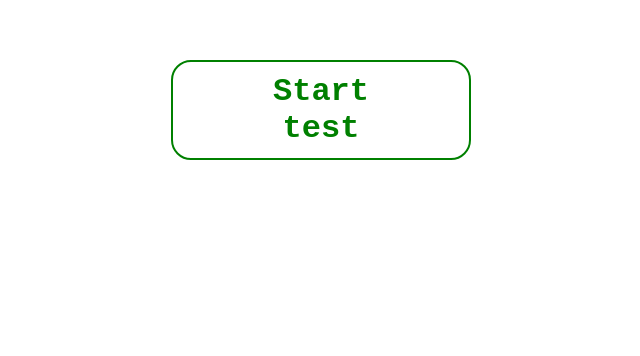
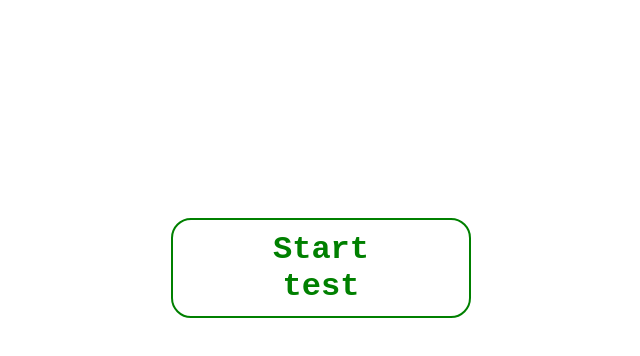
Before and after one commit to Gitreposuser/42game1test, an Angular app: page /prepare in a window 1280 px wide. Shown: the part 132-488 px from the top of the page, without its empty margins (319-959 px from the left). Built offline with nearby package versions, Linux system fonts and the light colour scheme.

Commit message:
fix navbar background, prepare button position

```diff
--- a/src/app/app.component.css
+++ b/src/app/app.component.css
@@ -11,9 +11,6 @@
     position: fixed;
     top: 0;
     left: 0;
-    /*
-    background-image: url("../assets/images/42test.png");
-    */
 }
 
 .noselect{
--- a/src/app/navbar/navbar.component.css
+++ b/src/app/navbar/navbar.component.css
@@ -2,7 +2,6 @@
     display: flex;
     justify-content: center;
     align-items: center;
-    background-color: white;
 }
 
 .navbar-left{
--- a/src/app/navbutton/navbutton.component.css
+++ b/src/app/navbutton/navbutton.component.css
@@ -1,5 +1,5 @@
 .btn{
-    opacity: 0.5;
+    opacity: 0.7;
     margin: 20px;
     width: 200px;
     height: 100px;
--- a/src/app/pages/prepare/prepare.component.css
+++ b/src/app/pages/prepare/prepare.component.css
@@ -1,12 +1,11 @@
 .prepare-container{
     display: flex;
-    margin-top: 15%;            /* Fix this! */
+    height: 100vh;
     justify-content: center;
-    justify-items: center;
+    align-items: center;
 }
 
 .prepare-button{
-    position: absolute;
     justify-content: center;
     justify-items: center;
     width: 300px;
```
